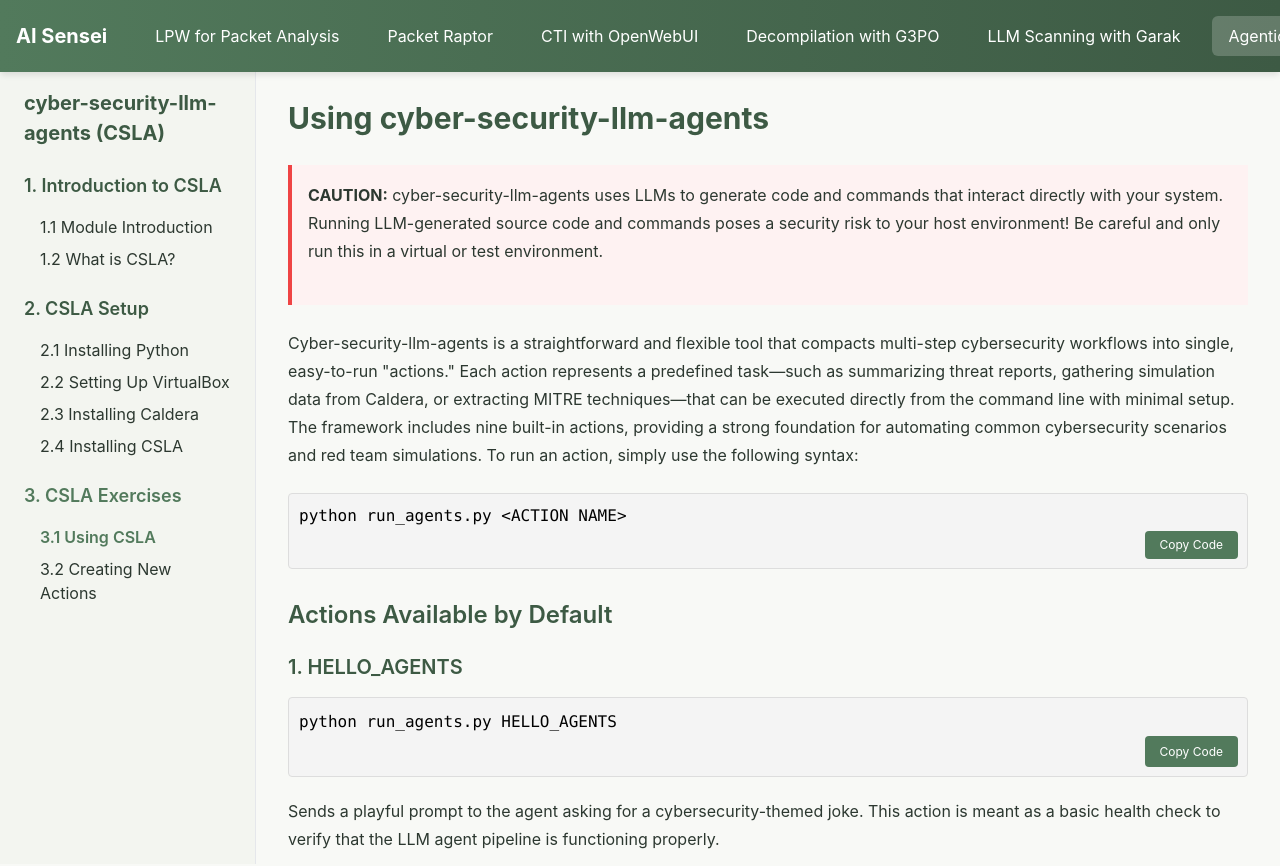
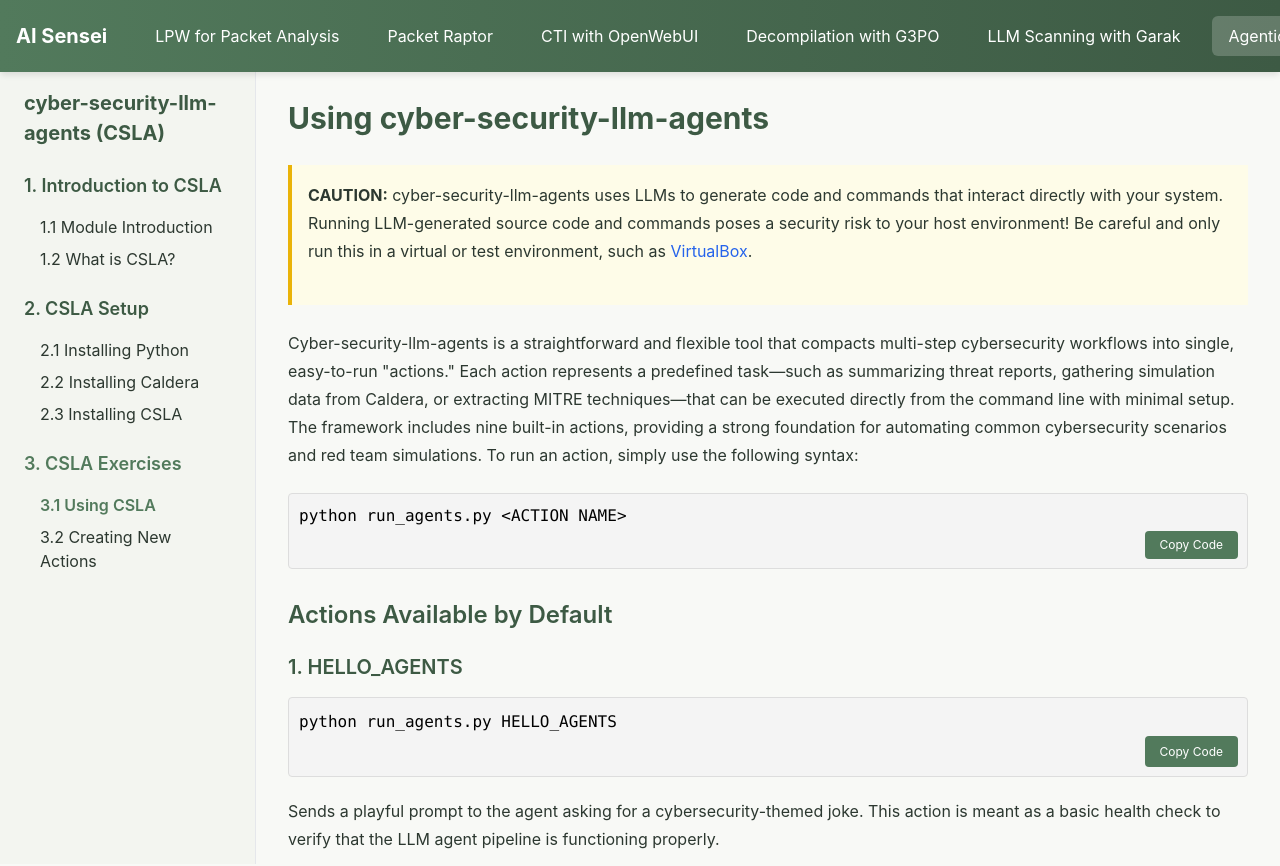
Before and after one commit to jakapop1/aisenseiV2, a React (Create React App) app: page /agents/basic in a window 1280 px wide. Shown: the top 866 px of the page. Built offline with nearby package versions, Linux system fonts and the light colour scheme.

Commit message:
cleaned up pages/small tweaks

```diff
--- a/src/components/layout/AgentsSidebar.js
+++ b/src/components/layout/AgentsSidebar.js
@@ -22,9 +22,8 @@
       path: '/agents/venv',
       items: [
         { path: '/agents/python', text: '2.1 Installing Python' },
-        { path: '/agents/venv', text: '2.2 Setting Up VirtualBox' },
-        { path: '/agents/caldera', text: '2.3 Installing Caldera' },
-        { path: '/agents/setup', text: '2.4 Installing CSLA' }
+        { path: '/agents/caldera', text: '2.2 Installing Caldera' },
+        { path: '/agents/setup', text: '2.3 Installing CSLA' }
       ]
     },
     exercises: {
--- a/src/pages/agents/AgentsLanding2.js
+++ b/src/pages/agents/AgentsLanding2.js
@@ -53,10 +53,14 @@
         </section>
 
 
-        <div className="bg-red-50 border-l-4 border-red-500 p-4 mb-6">
+        <div className="bg-yellow-50 border-l-4 border-yellow-500 p-4 mb-6">
           <p className="mb-2"><strong>CAUTION:</strong> cyber-security-llm-agents uses LLMs to generate code and
             commands that interact directly with your system. Running LLM-generated source code and commands poses a
-            security risk to your host environment! Be careful and only run this in a virtual or test environment.</p>
+            security risk to your host environment! Be careful and only run this in a virtual or test environment, such
+            as <a target='_blank' rel="noreferrer"
+                  href="https://www.virtualbox.org/"
+                  className="text-blue-600 hover:underline">VirtualBox</a>.
+          </p>
         </div>
 
 
--- a/src/pages/agents/AgentsSetup/CalderaSetup.js
+++ b/src/pages/agents/AgentsSetup/CalderaSetup.js
@@ -9,7 +9,7 @@
       <div className="lpw-content">
         <h1>Installing Ollama</h1>
 
-        <div className="bg-yellow-50 border-l-4 border-yellow-500 p-4 mb-6">
+        <div className="bg-red-50 border-l-4 border-red-500 p-4 mb-6">
           <p className="mb-2"><strong>UNFINISHED:</strong> This page is WIP or TBD. The following pages may be completed,
             so don't ignore them.</p>
         </div>
@@ -112,8 +112,8 @@
 
         <NavButtons
             previous={{
-              text: "Setting Up a Virtual Environment",
-              link: "/agents/venv"
+              text: "Installing Python",
+              link: "/agents/python"
             }}
             next={{
               text: "Installing LLM Agents",
--- a/src/pages/agents/AgentsSetup/PythonSetup.js
+++ b/src/pages/agents/AgentsSetup/PythonSetup.js
@@ -68,8 +68,8 @@
             text: "What is cyber-security-llm-agents?"
           }}
           next={{
-            link: "/agents/venv",
-            text: "Setting Up a Virtual Environment"
+            link: "/agents/caldera",
+            text: "Installing Caldera"
           }}
         />
       </div>
--- a/src/pages/agents/Exercises/BasicAgents.js
+++ b/src/pages/agents/Exercises/BasicAgents.js
@@ -10,15 +10,19 @@
       <div className="lpw-content">
         <h1>Using cyber-security-llm-agents</h1>
 
-        <div className="bg-red-50 border-l-4 border-red-500 p-4 mb-6">
+        <div className="bg-yellow-50 border-l-4 border-yellow-500 p-4 mb-6">
           <p className="mb-2"><strong>CAUTION:</strong> cyber-security-llm-agents uses LLMs to generate code and
             commands that interact directly with your system. Running LLM-generated source code and commands poses a
-            security risk to your host environment! Be careful and only run this in a virtual or test environment.</p>
+            security risk to your host environment! Be careful and only run this in a virtual or test environment, such
+            as <a target='_blank' rel="noreferrer"
+                  href="https://www.virtualbox.org/"
+                  className="text-blue-600 hover:underline">VirtualBox</a>.
+          </p>
         </div>
 
         <section className="mb-8">
           <p className="mb-6">
-            Cyber-security-llm-agents is a straightforward and flexible tool that compacts multi-step cybersecurity
+          Cyber-security-llm-agents is a straightforward and flexible tool that compacts multi-step cybersecurity
             workflows into single, easy-to-run "actions." Each action represents a predefined task—such as summarizing
             threat reports, gathering simulation data from Caldera, or extracting MITRE techniques—that can be executed
             directly from the command line with minimal setup. The framework includes nine built-in actions, providing a
--- a/src/pages/agents/Exercises/CreatingAgents.js
+++ b/src/pages/agents/Exercises/CreatingAgents.js
@@ -9,15 +9,19 @@
     <AgentsLayout>
       <div className="lpw-content">
         <h1>Creating Custom Actions in CSLA</h1>
-        <div className="bg-red-50 border-l-4 border-red-500 p-4 mb-6">
+        <div className="bg-yellow-50 border-l-4 border-yellow-500 p-4 mb-6">
           <p className="mb-2"><strong>CAUTION:</strong> cyber-security-llm-agents uses LLMs to generate code and
             commands that interact directly with your system. Running LLM-generated source code and commands poses a
-            security risk to your host environment! Be careful and only run this in a virtual or test environment.</p>
+            security risk to your host environment! Be careful and only run this in a virtual or test environment, such
+            as <a target='_blank' rel="noreferrer"
+                  href="https://www.virtualbox.org/"
+                  className="text-blue-600 hover:underline">VirtualBox</a>.
+          </p>
         </div>
 
         <section className="mb-8">
           <p className="mb-6">
-            One of the most powerful features of cyber-security-llm-agents (CSLA) is its support for customizable,
+          One of the most powerful features of cyber-security-llm-agents (CSLA) is its support for customizable,
             natural language–driven actions. While CSLA comes with several ready-made actions out of the box, you can
             easily define your own to automate specific cybersecurity tasks using AI agents. Actions in CSLA are defined
             in a simple Python dictionary structure, which maps an action name to a list of steps. Each step includes a
```
